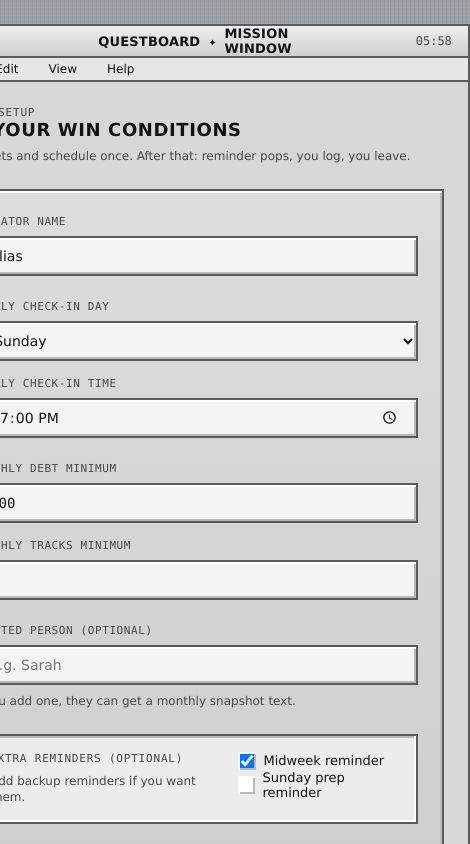
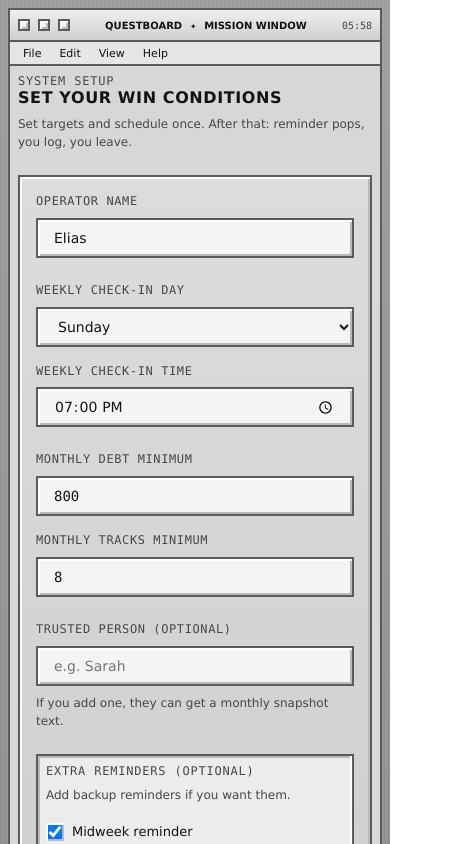
Before and after one commit to peatf/questboard, a React (Vite) app: page / in a window 390 px wide. Shown: the top 844 px of the page, 470 px wide, since content can reach past the window. Built offline with nearby package versions, Linux system fonts and the light colour scheme.

Commit message:
feat(ui): retrofit questboard mobile layout while preserving desktop retro shell

```diff
--- a/src/components/DashboardScreen.tsx
+++ b/src/components/DashboardScreen.tsx
@@ -114,6 +114,7 @@ export function DashboardScreen({
       <div className="dash">
         <aside className="bevel-out cmd">
           <div className="cmd-title">Command Menu</div>
+          <div className="cmd-strip">
             <button
               className={`cmd-btn ${commandTab === 'log' ? 'active' : ''}`}
               onClick={() => scrollToCard('card-log', 'log')}
@@ -138,6 +139,7 @@ export function DashboardScreen({
             <button className="cmd-btn" onClick={onOpenReminder} type="button">
               REMINDERS
             </button>
+          </div>
         </aside>
 
         <main>
--- a/src/styles.css
+++ b/src/styles.css
@@ -640,3 +640,279 @@ input[type='checkbox'] {
 .pad-top-8 {
   margin-top: calc(var(--g) * 1);
 }
+
+@media (max-width: 1023px) {
+  html,
+  body,
+  #root,
+  #app {
+    max-width: 100%;
+    overflow-x: clip;
+  }
+
+  body {
+    min-height: 100dvh;
+    align-items: flex-start;
+    justify-content: flex-start;
+    padding-top: max(calc(var(--g) * 1), env(safe-area-inset-top));
+    padding-right: max(calc(var(--g) * 1), env(safe-area-inset-right));
+    padding-bottom: max(calc(var(--g) * 1), env(safe-area-inset-bottom));
+    padding-left: max(calc(var(--g) * 1), env(safe-area-inset-left));
+  }
+
+  #root {
+    width: 100%;
+  }
+
+  .window {
+    width: 100%;
+    max-width: 100%;
+  }
+
+  .content {
+    padding: calc(var(--g) * 2);
+  }
+
+  .titlebar {
+    padding: 0 calc(var(--g) * 1);
+    gap: calc(var(--g) * 1);
+  }
+
+  .title-left {
+    min-width: auto;
+    flex: 0 0 auto;
+  }
+
+  .title-right {
+    min-width: auto;
+    flex: 0 0 auto;
+    font-size: 11px;
+  }
+
+  .title {
+    min-width: 0;
+    overflow: hidden;
+    text-overflow: ellipsis;
+    white-space: nowrap;
+    font-size: 12px;
+    letter-spacing: 0.1px;
+  }
+
+  .menubar {
+    gap: calc(var(--g) * 1);
+    padding: 0 calc(var(--g) * 1);
+    overflow-x: auto;
+    overflow-y: hidden;
+    white-space: nowrap;
+    -webkit-overflow-scrolling: touch;
+  }
+
+  .menuitem {
+    flex: 0 0 auto;
+    font-size: 12px;
+  }
+
+  .kicker {
+    font-size: 12px;
+  }
+
+  .sub {
+    font-size: 13px;
+    line-height: 1.5;
+  }
+
+  label {
+    font-size: 12px;
+    line-height: 1.4;
+  }
+
+  .mono-small {
+    font-size: 13px;
+  }
+
+  .check-row {
+    min-height: calc(var(--g) * 5);
+  }
+
+  .dash {
+    gap: calc(var(--g) * 2);
+  }
+
+  .cmd {
+    position: sticky;
+    top: calc(var(--g) * 1);
+    z-index: 8;
+    padding: calc(var(--g) * 1);
+  }
+
+  .cmd-title {
+    display: none;
+  }
+
+  .cmd-strip {
+    display: flex;
+    gap: calc(var(--g) * 1);
+    overflow-x: auto;
+    overflow-y: hidden;
+    padding-bottom: calc(var(--g) * 1);
+    -webkit-overflow-scrolling: touch;
+  }
+
+  .cmd-strip .cmd-btn {
+    flex: 0 0 auto;
+    min-width: calc(var(--g) * 12);
+    width: auto;
+    height: calc(var(--g) * 6);
+    margin-bottom: 0;
+    text-align: center;
+  }
+
+  .dash main {
+    min-width: 0;
+  }
+
+  #card-log,
+  #card-monthly,
+  #card-tactics {
+    scroll-margin-top: calc(var(--g) * 14);
+  }
+
+  .overlay,
+  .recap {
+    padding-top: max(calc(var(--g) * 1), env(safe-area-inset-top));
+    padding-right: max(calc(var(--g) * 1), env(safe-area-inset-right));
+    padding-bottom: max(calc(var(--g) * 1), env(safe-area-inset-bottom));
+    padding-left: max(calc(var(--g) * 1), env(safe-area-inset-left));
+  }
+
+  .dialog,
+  .recap-card {
+    width: 100%;
+    max-height: calc(100dvh - calc(var(--g) * 4));
+    overflow-y: auto;
+    overscroll-behavior: contain;
+  }
+}
+
+@media (max-width: 768px) {
+  .grid-2,
+  .grid-3 {
+    grid-template-columns: 1fr;
+  }
+
+  .row {
+    gap: calc(var(--g) * 1);
+  }
+
+  .row-top,
+  .row-space-between {
+    flex-direction: column;
+    align-items: flex-start;
+  }
+
+  .dash {
+    grid-template-columns: 1fr;
+  }
+
+  .hud {
+    grid-template-columns: 1fr;
+    gap: calc(var(--g) * 1);
+  }
+
+  #screen-dashboard .top-row {
+    flex-direction: row;
+    align-items: flex-start;
+  }
+
+  #screen-dashboard .row {
+    flex-wrap: wrap;
+  }
+
+  #card-monthly .row,
+  #card-tactics .row,
+  .recap-card .row,
+  .dialog .row {
+    align-items: flex-start;
+    flex-wrap: wrap;
+  }
+
+  #card-monthly .mono,
+  #card-tactics .mono,
+  .recap-card .mono {
+    width: 100%;
+    text-align: left;
+  }
+
+  .btn {
+    width: 100%;
+  }
+
+  .row-end {
+    justify-content: stretch;
+  }
+
+  .row-end .btn {
+    width: 100%;
+  }
+}
+
+@media (max-width: 430px) {
+  .content {
+    padding: calc(var(--g) * 1);
+  }
+
+  .titlebar {
+    padding: 0 calc(var(--g) * 1);
+  }
+
+  .title {
+    font-size: 11px;
+  }
+
+  .title-right {
+    font-size: 10px;
+  }
+
+  .menuitem {
+    font-size: 11px;
+    padding: 2px 4px;
+  }
+
+  .cmd-strip .cmd-btn {
+    min-width: calc(var(--g) * 10);
+    padding: 0 calc(var(--g) * 1);
+    font-size: 11px;
+  }
+
+  .panel {
+    padding: calc(var(--g) * 2);
+  }
+
+  .panel-tight {
+    padding: calc(var(--g) * 1);
+  }
+}
+
+@media (max-width: 390px) {
+  .title {
+    font-size: 10px;
+    letter-spacing: 0;
+  }
+
+  .title-right {
+    font-size: 10px;
+  }
+
+  .dot {
+    width: 12px;
+    height: 12px;
+  }
+
+  .h1 {
+    font-size: 16px;
+  }
+
+  .sub {
+    font-size: 12px;
+  }
+}
```
Lines whose indentation alone changed are shown as unchanged.
